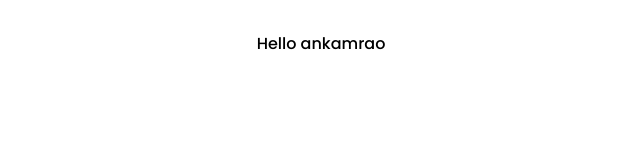
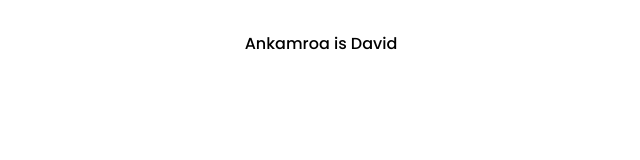
Before and after one commit to bhuvanagiriankammarao/quickmart, a React (Vite) app in the folder client/: page / in a window 1280 px wide. Shown: the top 160 px of the page, without its empty margins (319-959 px from the left). Built offline with nearby package versions, Linux system fonts and the light colour scheme.

Commit message:
nameChange

```diff
--- a/client/src/App.jsx
+++ b/client/src/App.jsx
@@ -9,7 +9,7 @@ function App() {
   return (
     <>
         <h1 className=" font-poppins text-black  text-custom-16 font-500">
-      Hello ankamrao
+      Ankamroa is David
     </h1>
     </>
   )
```
